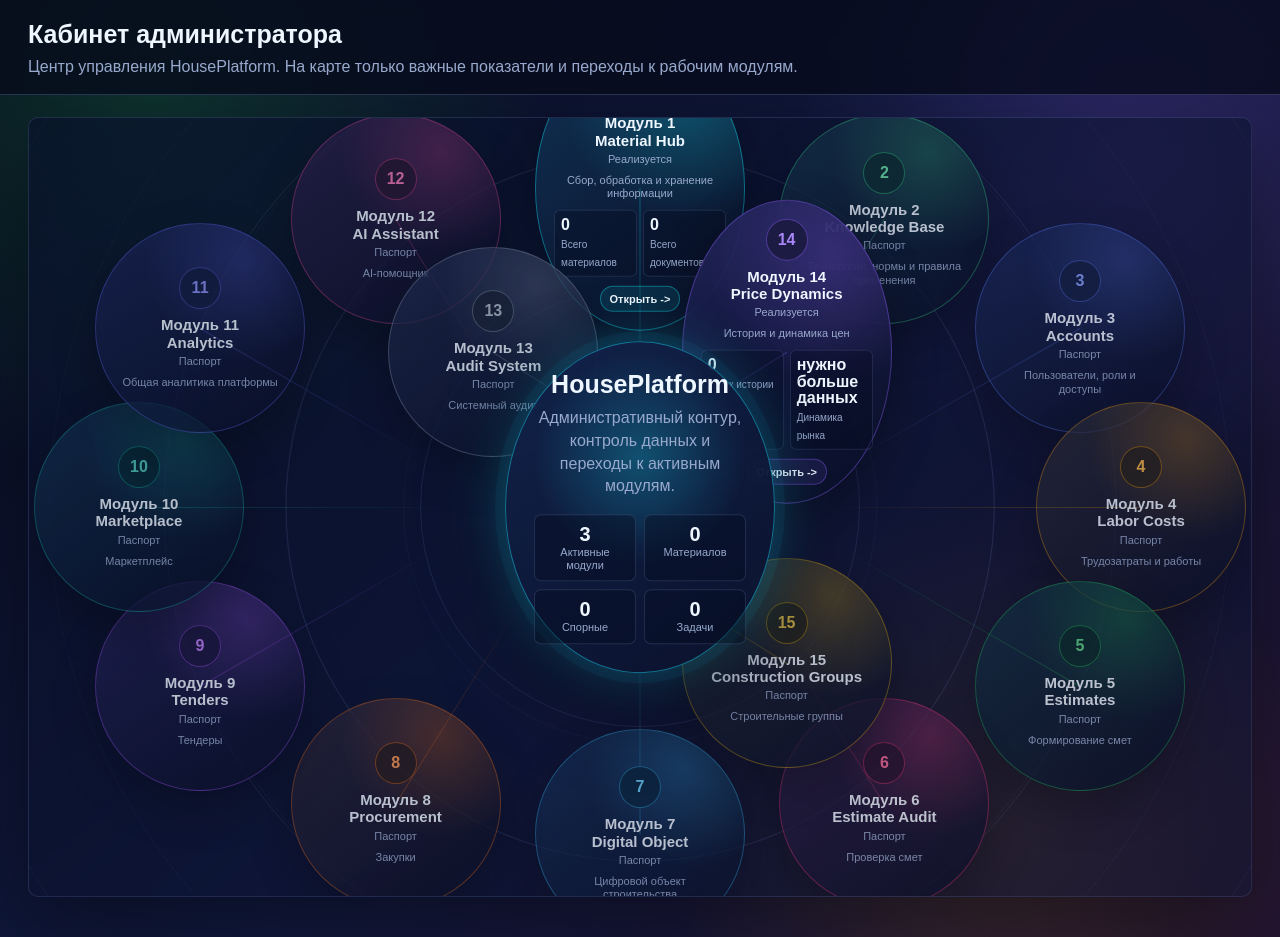
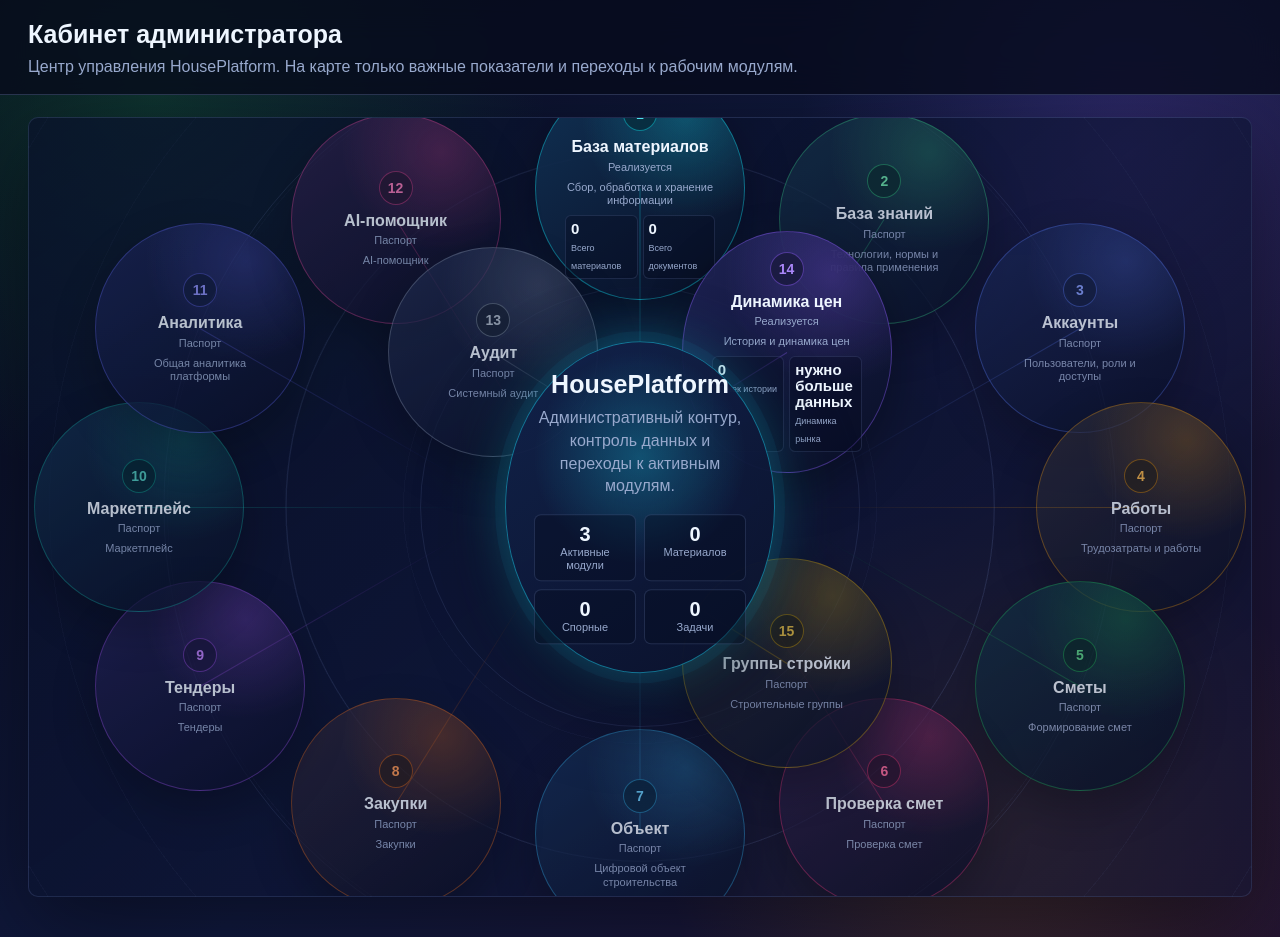
Before and after one commit to 2820780-alt/HousePlatform, a FastAPI app: page /api/v1/admin/cabinet/view in a window 1280 px wide. Run offline with FastAPI, Linux system fonts and the light colour scheme; data that the repository does not hold is empty.

Commit message:
Compact admin module orbit labels

```diff
--- a/app/api/v1/admin_cabinet_view.py
+++ b/app/api/v1/admin_cabinet_view.py
@@ -331,12 +331,30 @@ def _passport(
     connections: str,
     metrics: list[dict] | None = None,
 ) -> dict:
+    display_names = {
+        1: "База материалов",
+        2: "База знаний",
+        3: "Аккаунты",
+        4: "Работы",
+        5: "Сметы",
+        6: "Проверка смет",
+        7: "Объект",
+        8: "Закупки",
+        9: "Тендеры",
+        10: "Маркетплейс",
+        11: "Аналитика",
+        12: "AI-помощник",
+        13: "Аудит",
+        14: "Динамика цен",
+        15: "Группы стройки",
+        16: "Кабинет",
+    }
     dashboard_metrics = metrics or []
     return {
         "number": number,
         "title": f"Модуль {number} · {name}",
         "module_name": name,
-        "short_title": f"Модуль {number}",
+        "display_name": display_names.get(number, name),
         "subtitle": subtitle,
         "description": description,
         "status": status,
--- a/templates/admin_cabinet_view.html
+++ b/templates/admin_cabinet_view.html
@@ -123,8 +123,8 @@
       flex-direction: column;
       justify-content: center;
       align-items: center;
-      gap: 9px;
-      padding: 18px;
+      gap: 8px;
+      padding: 20px;
       border: 1px solid color-mix(in srgb, var(--card-accent) 42%, transparent);
       border-radius: 50%;
       color: var(--text);
@@ -158,33 +158,34 @@
     .module-number {
       display: grid;
       place-items: center;
-      width: 42px;
-      height: 42px;
+      width: 34px;
+      height: 34px;
       border: 1px solid color-mix(in srgb, var(--card-accent) 48%, transparent);
       border-radius: 50%;
       background: color-mix(in srgb, var(--card-accent) 15%, #071024);
       color: color-mix(in srgb, var(--card-accent) 74%, white);
       font-weight: 800;
+      font-size: 14px;
     }
-    .module-title { min-width: 0; max-width: 152px; }
-    .module-title strong { display: block; font-size: 15px; line-height: 1.16; }
+    .module-title { min-width: 0; max-width: 158px; }
+    .module-title strong { display: block; font-size: 16px; line-height: 1.15; }
     .module-title span { display: block; color: var(--muted); font-size: 11px; margin-top: 4px; }
     .module-hint {
       color: var(--muted);
       font-size: 11px;
       line-height: 1.22;
       text-align: center;
-      max-width: 156px;
+      max-width: 148px;
     }
     .metric-row {
       display: grid;
       grid-template-columns: repeat(2, minmax(0, 1fr));
-      gap: 6px;
-      width: 100%;
+      gap: 5px;
+      width: min(150px, 100%);
     }
     .mini-metric {
-      min-height: 43px;
-      padding: 6px;
+      min-height: 38px;
+      padding: 5px;
       border: 1px solid rgba(158, 184, 255, 0.14);
       border-radius: 6px;
       background: rgba(7, 13, 33, 0.38);
@@ -193,21 +194,8 @@
       border-color: rgba(245, 158, 11, 0.58);
       background: rgba(245, 158, 11, 0.1);
     }
-    .mini-metric strong { display: block; font-size: 16px; line-height: 1.05; overflow-wrap: anywhere; }
-    .mini-metric span { color: var(--muted); font-size: 10px; line-height: 1.12; }
-    .module-action {
-      display: inline-flex;
-      width: max-content;
-      max-width: 100%;
-      padding: 6px 9px;
-      border: 1px solid color-mix(in srgb, var(--card-accent) 42%, transparent);
-      border-radius: 999px;
-      color: var(--text);
-      background: color-mix(in srgb, var(--card-accent) 11%, transparent);
-      font-size: 11px;
-      font-weight: 700;
-    }
-    .module-node.future .module-action { display: none; }
+    .mini-metric strong { display: block; font-size: 15px; line-height: 1.05; overflow-wrap: anywhere; }
+    .mini-metric span { color: var(--muted); font-size: 9px; line-height: 1.1; }
     @media (max-width: 1100px) {
       header, main { padding-left: 16px; padding-right: 16px; }
       .orbit-shell {
@@ -269,8 +257,7 @@
           <div class="module-head">
             <div class="module-number">{{ card.number }}</div>
             <div class="module-title">
-              <strong>{{ card.short_title }}</strong>
-              <strong>{{ card.module_name }}</strong>
+              <strong>{{ card.display_name }}</strong>
               <span>{{ card.status }}</span>
             </div>
           </div>
@@ -285,7 +272,6 @@
             {% endfor %}
           </div>
           {% endif %}
-          <span class="module-action">Открыть -></span>
         </a>
       {% endfor %}
     </section>
```
